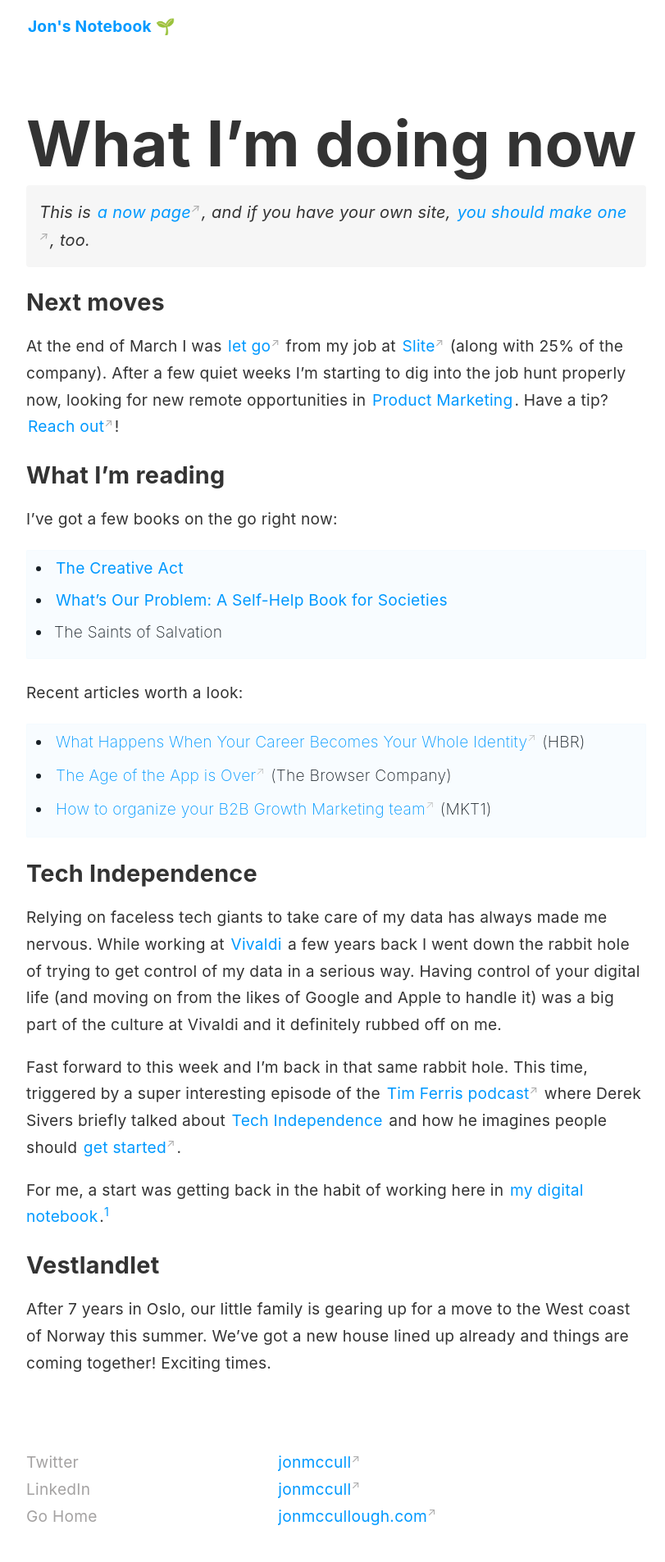
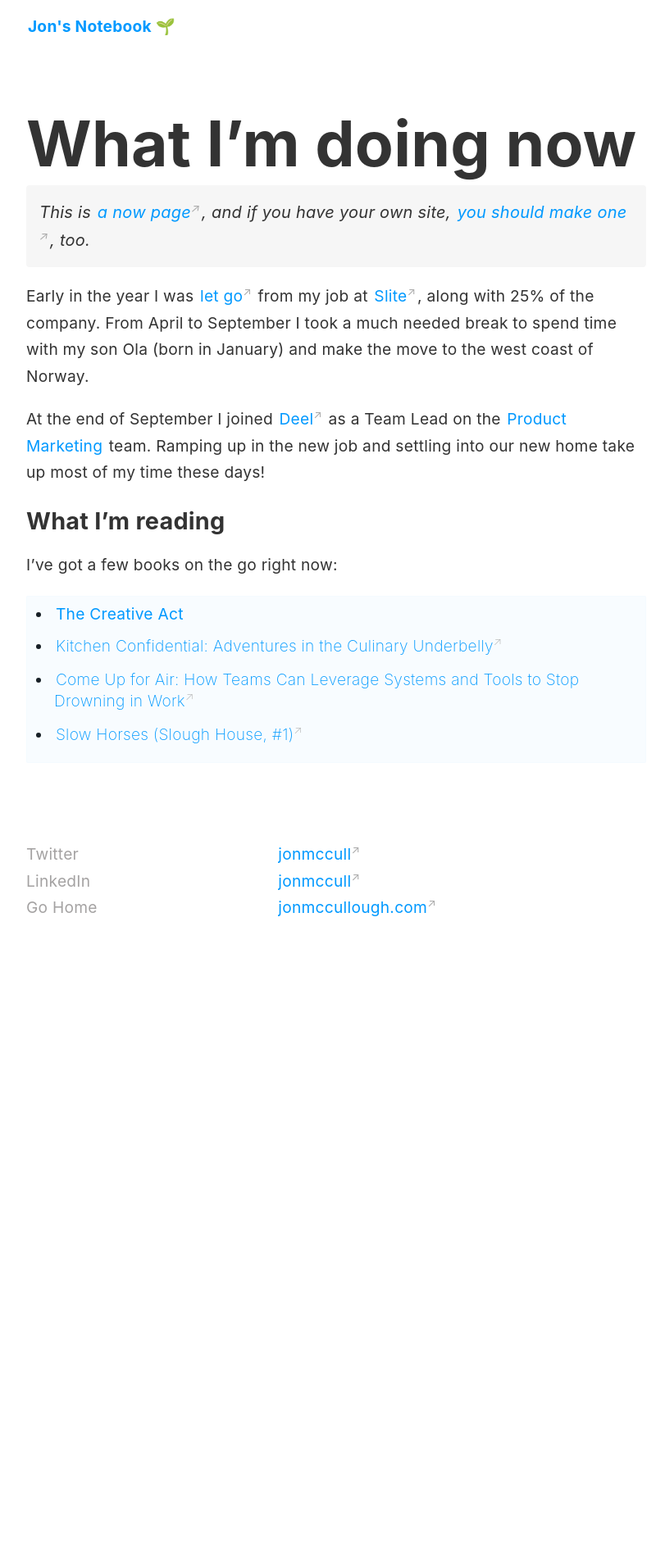
Before and after one commit to jonmccull/digital-garden, a Jekyll site: the page built from _pages/now.md, in a window 1280 px wide. Shown: the whole page at 82% size, without its empty margins (230-1041 px from the left). Built offline with Jekyll 4.4.1, drawn with Linux system fonts in a browser that asks for light colours; after the commit the page ends 1164 px from its top, so only the background shows below that.

Commit message:
Now page update

```diff
--- a/_pages/now.md
+++ b/_pages/now.md
@@ -7,27 +7,14 @@ permalink: /now/
 
 > <em>This is [a now page](https://nownownow.com/about), and if you have your own site, [you should make one](https://nownownow.com/about), too.</em>
 
-## Next moves
-At the end of March I was [let go](https://www.linkedin.com/posts/jonmccullough_productmarketing-layoffs2023-activity-7052166020798525440-QCq1?utm_source=share&utm_medium=member_desktop) from my job at [Slite](https://slite.com/) (along with 25% of the company). After a few quiet weeks I'm starting to dig into the job hunt properly now, looking for new remote opportunities in [[Product Marketing]]. Have a tip? [Reach out](mailto:hey@jonmccullough.com?subject=Job hunt tip for Jon)!
+Early in the year I was [let go](https://www.linkedin.com/posts/jonmccullough_productmarketing-layoffs2023-activity-7052166020798525440-QCq1?utm_source=share&utm_medium=member_desktop) from my job at [Slite](https://slite.com/), along with 25% of the company. From April to September I took a much needed break to spend time with my son Ola (born in January) and make the move to the west coast of Norway.
+
+At the end of September I joined [Deel](https://deel.com/) as a Team Lead on the [[Product Marketing]] team. Ramping up in the new job and settling into our new home take up most of my time these days!
 
 ## What I'm reading
 I've got a few books on the go right now:
 
 - <a class="internal-link" href="/book/the-creative-act/">The Creative Act</a>
-- <a class="internal-link" href="/book/whats-our-problem/">What's Our Problem: A Self-Help Book for Societies</a>
-- The Saints of Salvation
-
-Recent articles worth a look:
-- [What Happens When Your Career Becomes Your Whole Identity](https://hbr.org/2019/12/what-happens-when-your-career-becomes-your-whole-identity?tpcc=orgsocial_edit) (HBR)
-- [The Age of the App is Over](https://browsercompany.substack.com/p/the-age-of-the-app-is-over) (The Browser Company)
-- [How to organize your B2B Growth Marketing team](https://newsletter.mkt1.co/p/how-to-organize-your-b2b-growth-marketing) (MKT1)
-
-## Tech Independence
-Relying on faceless tech giants to take care of my data has always made me nervous. While working at [[Vivaldi]] a few years back I went down the rabbit hole of trying to get control of my data in a serious way. Having control of your digital life (and moving on from the likes of Google and Apple to handle it) was a big part of the culture at Vivaldi and it definitely rubbed off on me.
-
-Fast forward to this week and I'm back in that same rabbit hole. This time, triggered by a super interesting episode of the [Tim Ferris podcast](https://tim.blog/2023/04/21/derek-sivers/) where Derek Sivers briefly talked about [[Tech Independence]] and how he imagines people should [get started](https://sive.rs/ti).
-
-For me, a start was getting back in the habit of working here in <a class="internal-link" href="/">my digital notebook</a>.<input type="checkbox" id="cb1" /><label for="cb1"><sup></sup></label><span><span class="footnote-inner">Which runs on Markdown files hosted in a [GitHub repo](https://github.com/jonmccull/digital-garden). Most of the notes here are based on things I've worked on in [Logseq](https://logseq.com/) first (which uses Markdown files locally hosted on my machine, which are synced across devices using iCloud). Where these files live is the bit relevant to Sivers' post.</span></span>
-
-## Vestlandlet
-After 7 years in Oslo, our little family is gearing up for a move to the West coast of Norway this summer. We've got a new house lined up already and things are coming together! Exciting times.
+- [Kitchen Confidential: Adventures in the Culinary Underbelly](https://www.goodreads.com/book/show/33313.Kitchen_Confidential)
+- [Come Up for Air: How Teams Can Leverage Systems and Tools to Stop Drowning in Work](https://www.goodreads.com/book/show/75608561-come-up-for-air)
+- [Slow Horses (Slough House, #1)](https://www.goodreads.com/book/show/19191674-slow-horses)
```
Also changed, not shown: _notes/brand-positioning.md (added, +4 -0 lines), _notes/branding-a-browser.md (+1 -1 lines), _notes/product-marketing.md (+10 -8 lines), 1 other file.
